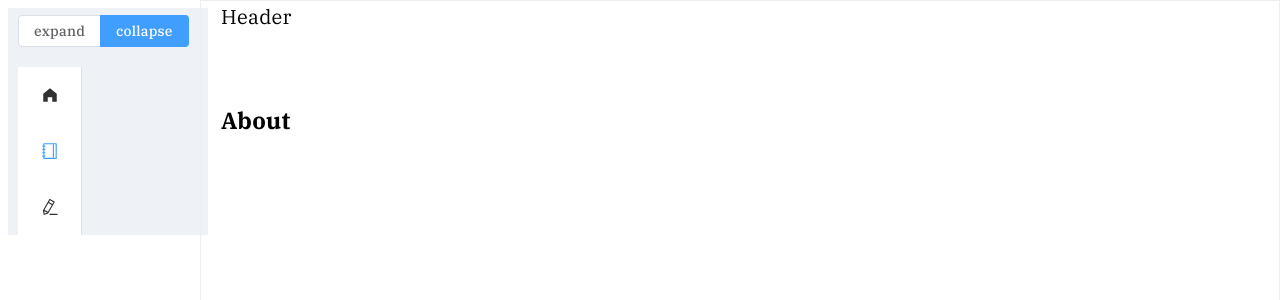
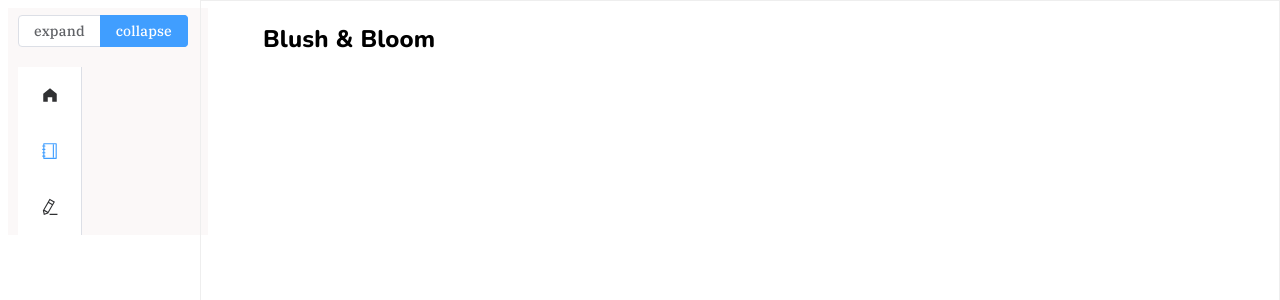
Before and after one commit to nickeledfox/blog-dashboard, a Vue app in the folder client/: page /about in a window 1280 px wide. Shown: the top 300 px of the page. Built offline with nearby package versions, Linux system fonts and the light colour scheme.

Commit message:
Refactor

```diff
--- a/client/src/App.vue
+++ b/client/src/App.vue
@@ -20,5 +20,5 @@ import Menu from './components/Menu.vue';
   -moz-osx-font-smoothing: grayscale
 
 .menu-container
-  background-color: rgb(238, 241, 246)
+  background-color: #FBF8F8
 </style>
--- a/client/src/components/PostCard.vue
+++ b/client/src/components/PostCard.vue
@@ -18,7 +18,7 @@
   </el-card>
 </template>
 
-<script>
+<script lang="ts">
 export default {
   props: ['post'],
 };
--- a/client/src/sass/main.sass
+++ b/client/src/sass/main.sass
@@ -1,10 +1,15 @@
 @import url('https://fonts.googleapis.com/css2?family=IBM+Plex+Serif:wght@400;500;600;700&display=swap')
+
+@import url('https://fonts.googleapis.com/css2?family=Nunito:wght@800&display=swap')
 
 body
   font-family: 'IBM Plex Serif', Avenir, Helvetica, Arial, serif
   font-size: 20px
   line-height: 32px
   letter-spacing: 0.01em
+  color: #000
+  letter-spacing: 0.15px
+
 
 a
   text-decoration: none
@@ -19,6 +24,11 @@ a
   margin: 0
   padding: 0
 
+.main-title
+  font-family: 'Nunito', sans-serif
+  font-weight: 800
+
 .title
-  // color: #555
-  font-weight: 600
+  font-family: Nunito
+  font-style: normal
+  font-weight: 800
--- a/client/src/views/AboutView.vue
+++ b/client/src/views/AboutView.vue
@@ -2,16 +2,16 @@
   <div class="about">
     <el-container class="main-container">
       <el-container>
-        <el-header>
-          <div class="toolbar">
-            <span>Header</span>
-          </div>
-        </el-header>
+        <el-main>
+          <Header />
 
-        <el-main>
-          <h1>About</h1>
+          <!--  -->
         </el-main>
       </el-container>
     </el-container>
   </div>
 </template>
+
+<script setup>
+import Header from '../components/Header.vue';
+</script>
--- a/client/src/views/HomeView.vue
+++ b/client/src/views/HomeView.vue
@@ -1,15 +1,29 @@
+<script lang="ts" setup>
+import { ref } from 'vue';
+const image: String = ref(require('../assets/image.svg'));
+
+import PostList from '../components/PostList.vue';
+import Header from '../components/Header.vue';
+import { Search, Edit, Check, Message, Delete } from '@element-plus/icons-vue';
+</script>
+
 <template>
   <div class="home">
     <el-container class="main-container">
       <el-container>
-        <el-header>
-          <div class="toolbar">
-            <span>Header</span>
+        <el-main>
+          <Header />
+          <div class="home-contant">
+            <div class="home-img">
+              <img v-bind:src="image" alt="flower" />
+            </div>
+            <h1 class="home-title main-title">Blush & Bloom Blog</h1>
+            <p class="home-subtitle">
+              Follow Blush & Bloom blog for product announcements, and how to
+              take care of your flowers, and arrangements.
+            </p>
           </div>
-        </el-header>
 
-        <el-main>
-          <h1>Home</h1>
           <PostList />
         </el-main>
       </el-container>
@@ -17,13 +31,30 @@
   </div>
 </template>
 
-<script lang="ts">
-import PostList from '../components/PostList.vue';
+<style lang="scss">
+.home {
+  &-contant {
+    display: flex;
+    flex-direction: column;
+    align-items: center;
+    justify-content: center;
+    text-align: center;
+  }
 
-import { Search, Edit, Check, Message, Delete } from '@element-plus/icons-vue';
+  &-img {
+    width: 101px;
+    height: 101px;
+    top: 84px;
+  }
 
-export default {
-  name: 'HomeView',
-  components: { Search, Edit, Check, Message, Delete, PostList },
-};
-</script>
+  &-title {
+    font-size: 32px;
+    line-height: 36px;
+  }
+
+  &-subtitle {
+    font-size: 14px;
+    line-height: 21px;
+  }
+}
+</style>
--- a/client/src/views/NewPostView.vue
+++ b/client/src/views/NewPostView.vue
@@ -1,21 +1,16 @@
 <template>
   <el-container>
     <el-container class="main-container">
-      <el-header>
-        <div class="toolbar">
-          <span>Header</span>
-        </div>
-      </el-header>
-
       <el-main>
-        <h1>Post</h1>
+        <Header />
+        <!--  -->
       </el-main>
     </el-container>
   </el-container>
 </template>
 
-<script lang="ts">
-export default {};
+<script lang="ts" setup>
+import Header from '../components/Header.vue';
 </script>
 
 <style></style>
```
